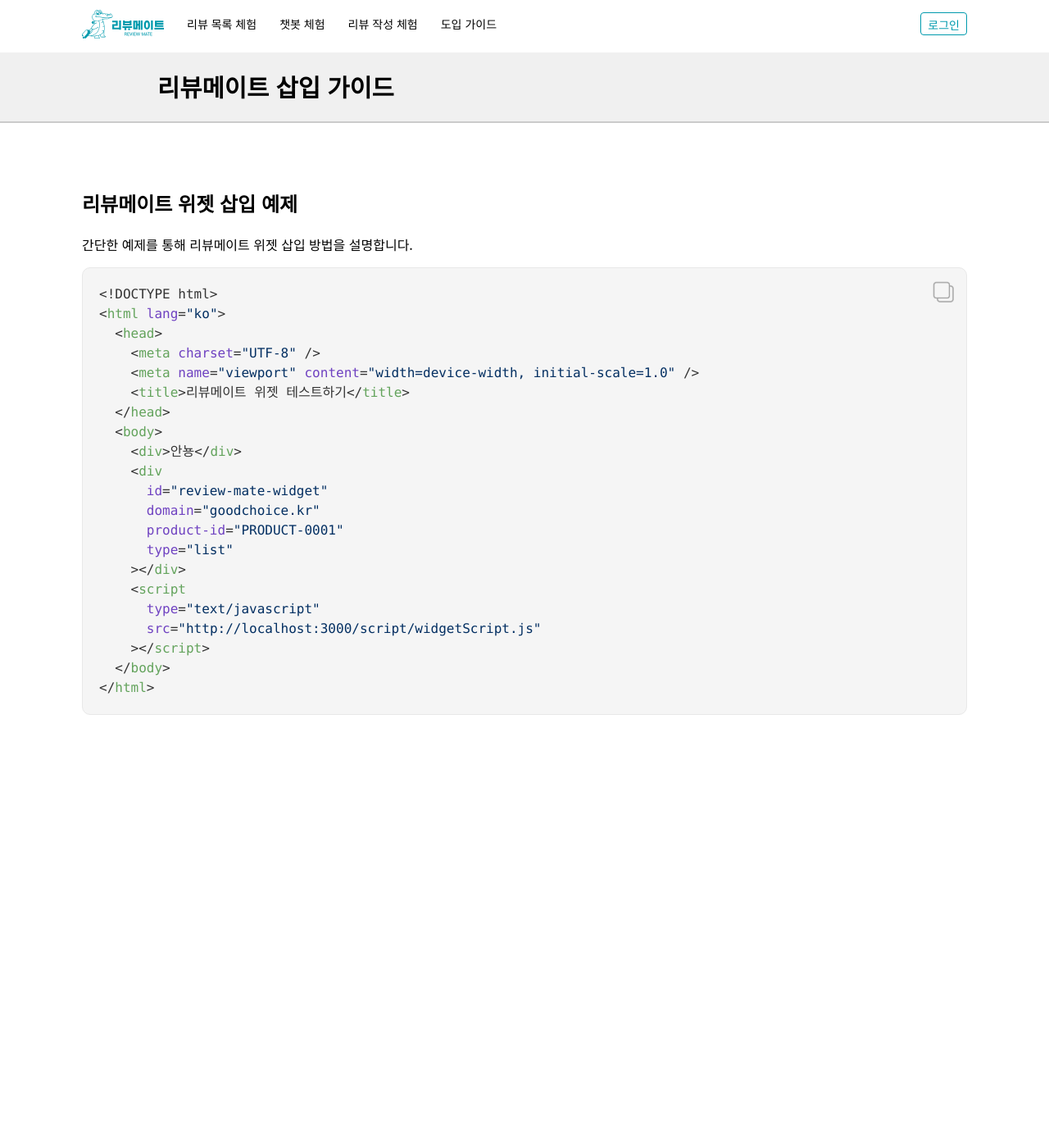
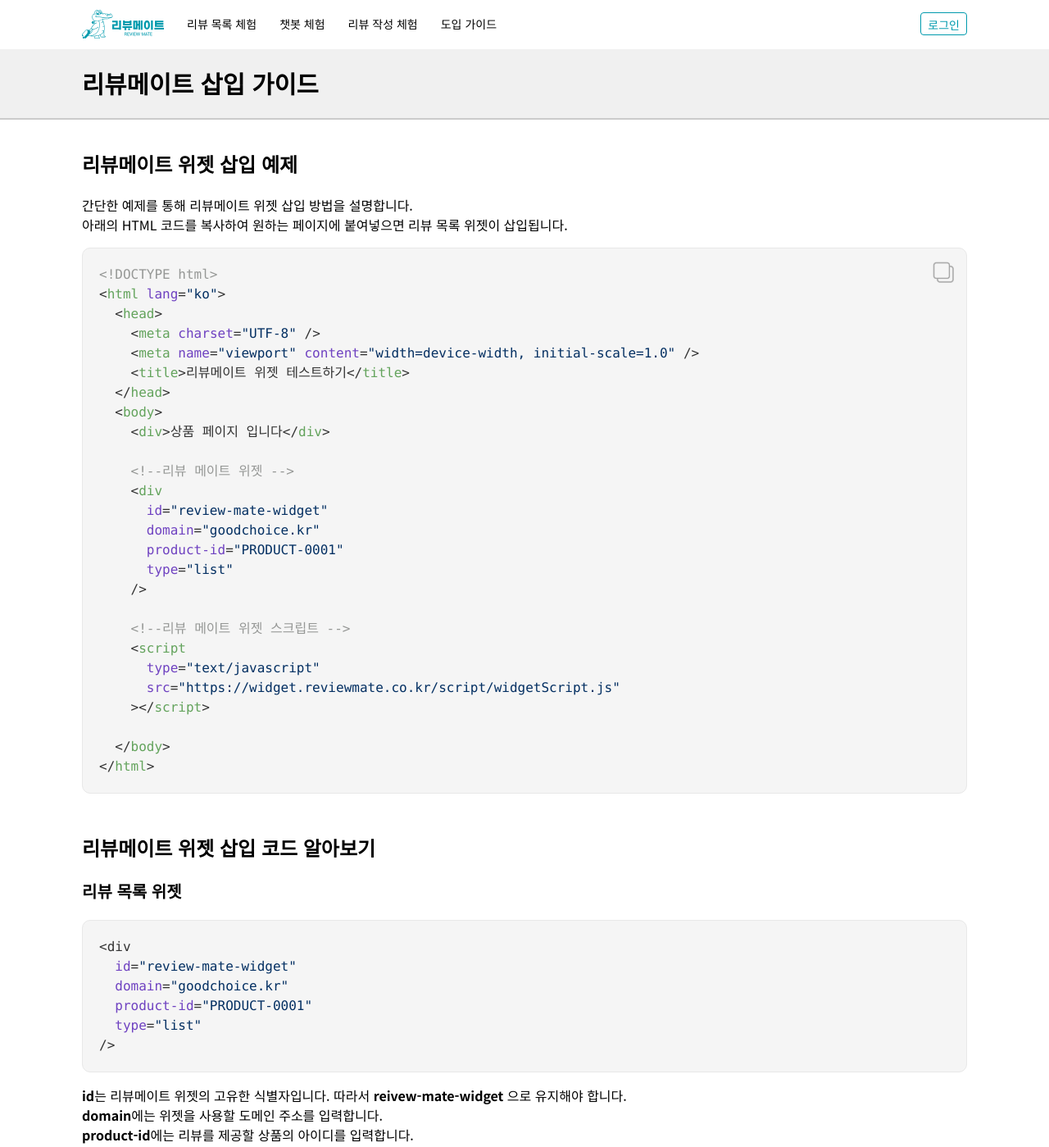
Before and after one commit to Review-Mate/Review-Mate-Demo, a Next.js app: page /guide/startGuide in a window 1280 px wide. Shown: the top 1399 px of the page at 82% size. Before the commit the page ends 872 px from the top, so only its background shows below. Built offline with nearby package versions, Linux system fonts and the light colour scheme.

Commit message:
feat: 리뷰메이트 삽입 가이드 업데이트

```diff
--- a/data/detail/guideCodeData.tsx
+++ b/data/detail/guideCodeData.tsx
@@ -6,16 +6,36 @@ export const codeStartExample = `<!DOCTYPE html>
     <title>리뷰메이트 위젯 테스트하기</title>
   </head>
   <body>
-    <div>안뇽</div>
+    <div>상품 페이지 입니다</div>
+
+    <!--리뷰 메이트 위젯 -->
     <div
       id="review-mate-widget"
       domain="goodchoice.kr"
       product-id="PRODUCT-0001"
       type="list"
-    ></div>
+    />
+
+    <!--리뷰 메이트 위젯 스크립트 -->
     <script
       type="text/javascript"
-      src="http://localhost:3000/script/widgetScript.js"
+      src="https://widget.reviewmate.co.kr/script/widgetScript.js"
     ></script>
+
   </body>
 </html>`;
+
+export const listWidgetCode = `<div
+  id="review-mate-widget"
+  domain="goodchoice.kr"
+  product-id="PRODUCT-0001"
+  type="list"
+/>
+`;
+export const writeWidgetCode = `<div
+  id="review-mate-widget"
+  domain="goodchoice.kr"
+  reservation-id="1"
+  type="write"
+/>
+`;
--- a/pages/guide/startGuide.tsx
+++ b/pages/guide/startGuide.tsx
@@ -2,25 +2,65 @@ import React, { useState } from 'react';
 import SyntaxHighlighter from 'react-syntax-highlighter';
 import { githubGist } from 'react-syntax-highlighter/dist/cjs/styles/hljs';
 import { motion } from 'framer-motion';
-import { codeStartExample } from '@/data/detail/guideCodeData';
+import {
+  codeStartExample,
+  listWidgetCode,
+  writeWidgetCode,
+} from '@/data/detail/guideCodeData';
+import { layoutWidth } from '@/components/Layout';
 
 export default function Insert() {
   return (
-    <>
-      <div className='absolute left-0 w-full text-heading font-bold bg-gray06 -mt-9 py-5 border-b-2 border-b-gray04'>
-        <h1 className='px-[5%] xl:px-[15%]'>리뷰메이트 삽입 가이드</h1>
+    <div className='absolute top-[60px] pb-9 left-0 w-full'>
+      <div className='w-full text-heading font-bold bg-gray06 py-5 border-b-2 border-b-gray04'>
+        <h1 className={`${layoutWidth}`}>리뷰메이트 삽입 가이드</h1>
       </div>
-      <h2 className='text-title font-bold mt-[130px] mb-5'>
+      <div className={`${layoutWidth}`}>
+        <h2 className='text-title font-bold mt-9 mb-5'>
           리뷰메이트 위젯 삽입 예제
         </h2>
         <h3 className='text-body2 mb-4'>
           간단한 예제를 통해 리뷰메이트 위젯 삽입 방법을 설명합니다.
+          <br /> 아래의 HTML 코드를 복사하여 원하는 페이지에 붙여넣으면 리뷰
+          목록 위젯이 삽입됩니다.
         </h3>
-      <div className='relative'>
+        <div className='relative mb-12'>
           <CodeHighlight code={codeStartExample} />
           <CopyButton code={codeStartExample} />
         </div>
-    </>
+        <h2 className='text-title font-bold mb-5'>
+          리뷰메이트 위젯 삽입 코드 알아보기
+        </h2>
+        <h3 className='text-subTitle font-bold my-5'>리뷰 목록 위젯</h3>
+        <CodeHighlight code={listWidgetCode} />
+        <p className='text-body2 my-4 mb-8'>
+          <strong>id</strong>는 리뷰메이트 위젯의 고유한 식별자입니다. 따라서{' '}
+          <strong>reivew-mate-widget</strong> 으로 유지해야 합니다.
+          <br />
+          <strong>domain</strong>에는 위젯을 사용할 도메인 주소를 입력합니다.
+          <br />
+          <strong>product-id</strong>에는 리뷰를 제공할 상품의 아이디를
+          입력합니다.
+          <br />
+          <strong>type</strong>은 목록 위젯을 뜻하는 <strong>list</strong>로
+          유지합니다.
+        </p>
+        <h3 className='text-subTitle font-bold my-5'>리뷰 작성 위젯</h3>
+        <CodeHighlight code={writeWidgetCode} />
+        <p className='text-body2 my-4'>
+          <strong>id</strong>는 리뷰메이트 위젯의 고유한 식별자입니다. 따라서{' '}
+          <strong>reivew-mate-widget</strong> 으로 유지해야 합니다.
+          <br />
+          <strong>domain</strong>에는 위젯을 사용할 도메인 주소를 입력합니다.
+          <br />
+          <strong>reservation-id</strong>에는 리뷰를 작성할 상품의 예약 아이디를
+          입력합니다.
+          <br />
+          <strong>type</strong>은 작성 위젯을 뜻하는 <strong>write</strong>로
+          유지합니다.
+        </p>
+      </div>
+    </div>
   );
 }
 
@@ -31,7 +71,7 @@ interface CodeHighlightProps {
 const CodeHighlight = ({ code }: CodeHighlightProps) => {
   return (
     <SyntaxHighlighter
-      language='javascript'
+      language='html'
       style={githubGist}
       customStyle={{
         backgroundColor: '#f5f5f5',
```
Lines whose indentation alone changed are shown as unchanged.
